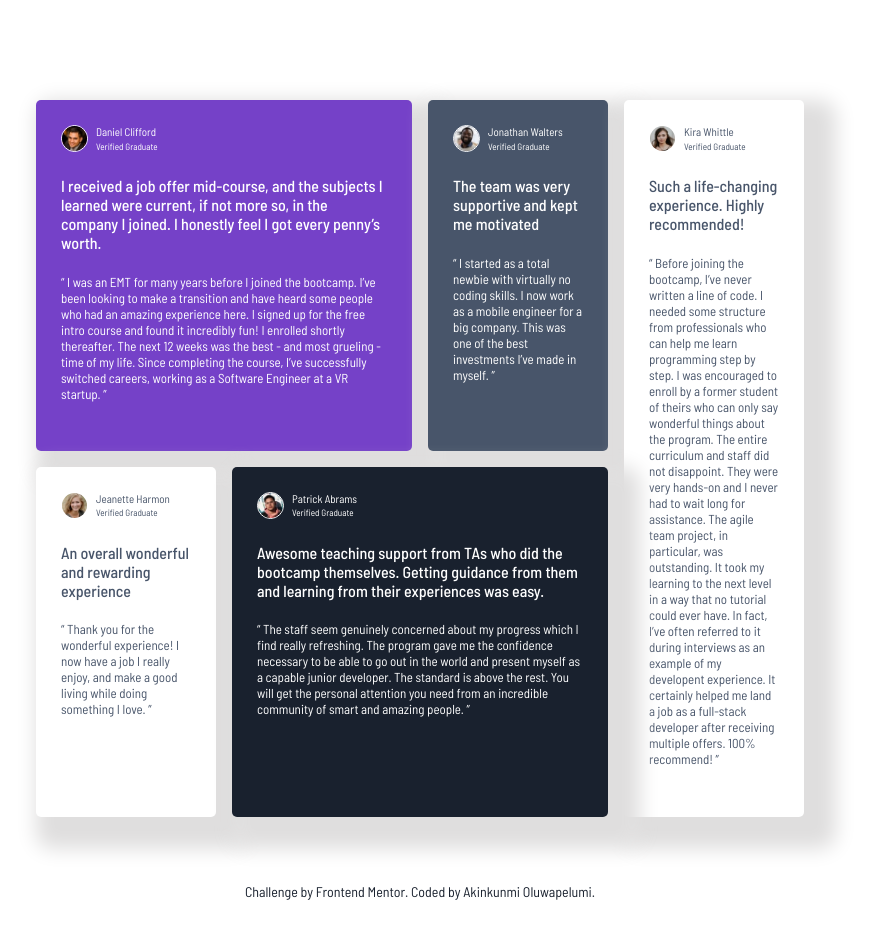
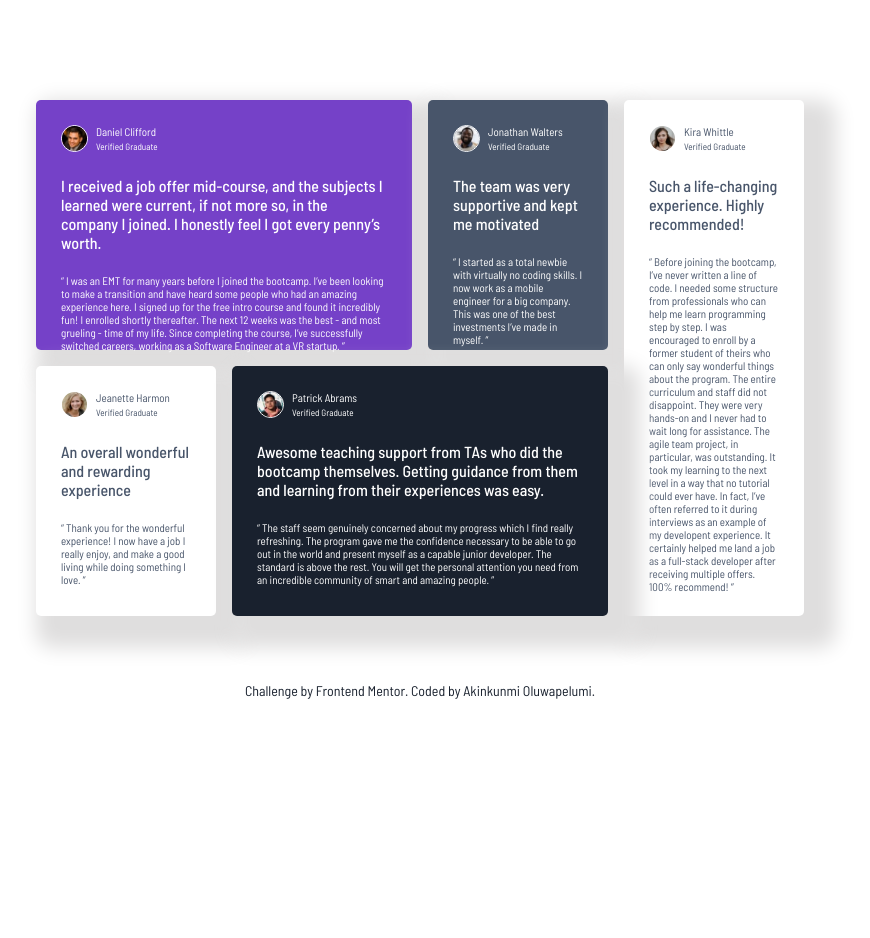
Before and after one commit to Slimpelz/Testimonials-Grid-Section, a plain HTML site: page index.html in a window 1280 px wide. Shown: the whole page, without its empty margins (220-1090 px from the left). Drawn offline with Linux system fonts and the light colour scheme.

Commit message:
Add files via upload

```diff
--- a/style.css
+++ b/style.css
@@ -1,10 +1,12 @@
 @import url('https://fonts.googleapis.com/css2?family=Barlow+Semi+Condensed:ital,wght@0,100;0,200;0,300;0,400;0,500;0,600;0,700;0,800;0,900;1,100;1,200;1,300;1,400;1,500;1,600;1,700;1,800;1,900&display=swap');
+
 .grid-container{
     display: grid;
+    background-color: white;
     gap: 16px;
     color: white;
     grid-template-columns: 1fr 1fr 1fr 1fr;
-    grid-template-rows: 1fr 1fr;
+    grid-template-rows: 250px 250px;
     width: 60%;
     height: 100dvh;
     margin: 100px auto;
@@ -12,7 +14,7 @@
 }
 
 p{
-    font-size: 13px;
+    font-size: 11px;
 }
 
 h4{
```
